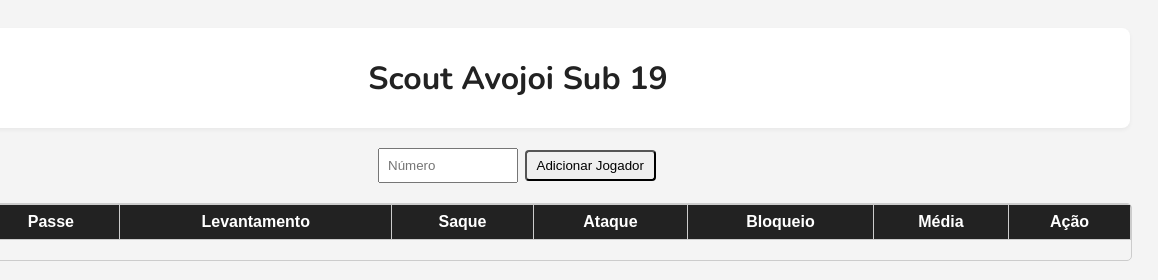
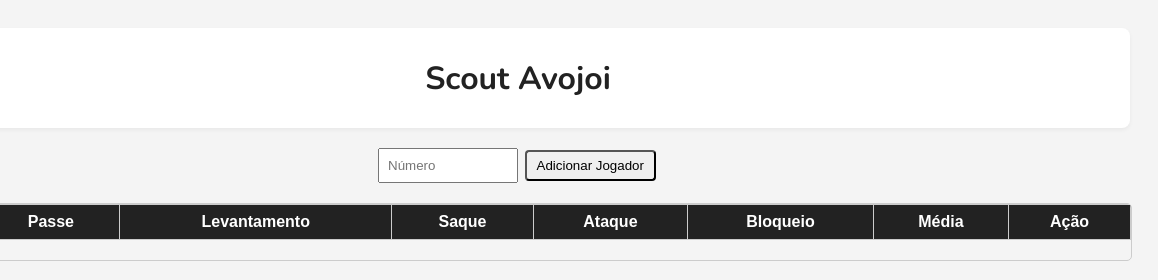
Before and after one commit to paulohschulz-coder/tcc, a plain HTML site: page teste.html in a window 1280 px wide. Shown: the top 280 px of the page, 122-1280 px from the left. Drawn offline with nearby package versions, Linux system fonts and the light colour scheme.

Commit message:
atualizações

```diff
--- a/teste.html
+++ b/teste.html
@@ -49,7 +49,7 @@
 <nav class="navbar">
     <div class="container-navbar">
         <img src="avojoi.png" alt="Logo" width="80">
-        <h1 class="titulo-scout">Scout Avojoi Sub 19</h1>
+        <h1 class="titulo-scout">Scout Avojoi</h1>
         <div class="spacer"></div>
     </div>
 </nav>
```
